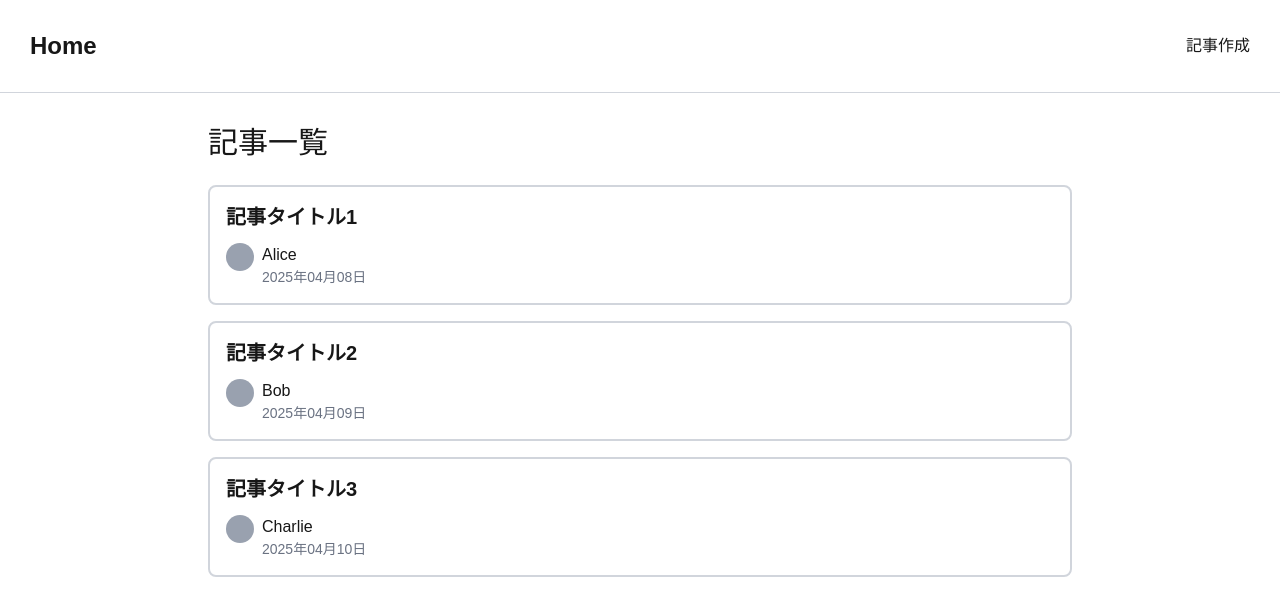
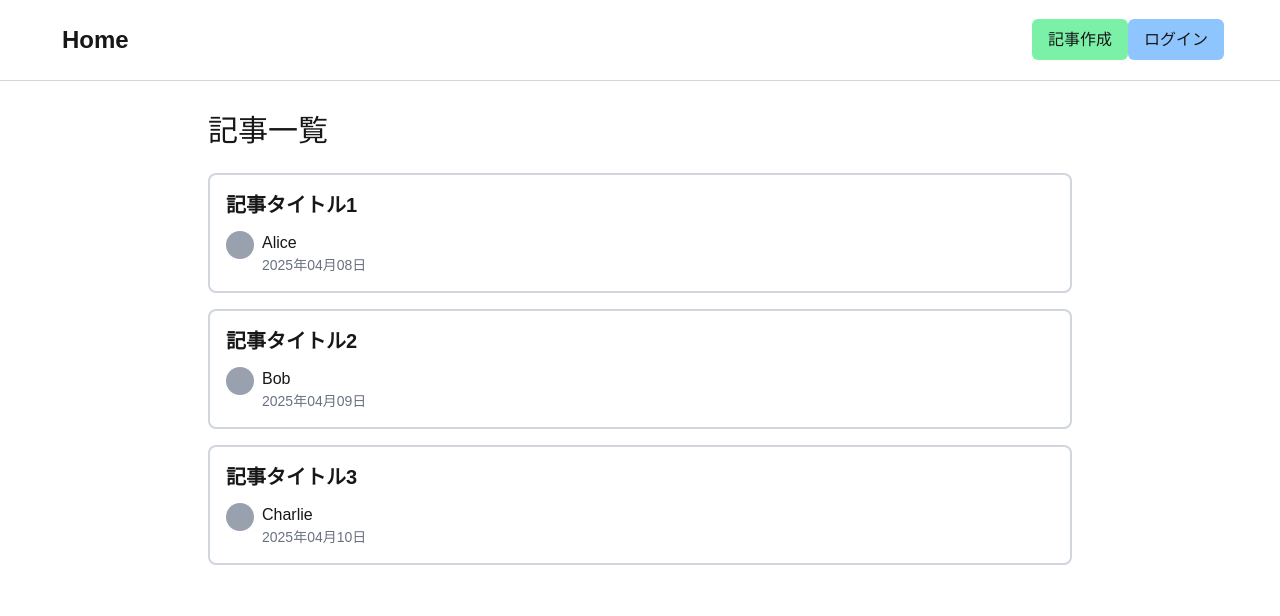
Before and after one commit to la-lala8701/my-blog, a Next.js app: page / in a window 1280 px wide. Shown: the top 616 px of the page. Built offline with nearby package versions, Linux system fonts and the light colour scheme.

Commit message:
🩹 スタイルの修正と、ボタンの追加

```diff
--- a/app/components/Header.tsx
+++ b/app/components/Header.tsx
@@ -2,15 +2,30 @@ import Link from "next/link";
 
 export const Header = () => {
   return (
-    <header className="p-6 border-b border-gray-300">
+    <header className="py-6 px-14 border-b border-gray-300">
       <div className="flex items-center justify-between">
-        <h1 className="p-1.5 text-2xl font-bold">
-          <Link href="/">Home</Link>
+        <h1 className="text-2xl font-bold">
+          <Link className="p-1.5" href="/">
+            Home
+          </Link>
         </h1>
         <nav>
-          <ul>
-            <li className="p-1.5">
-              <Link href="/about">記事作成</Link>
+          <ul className="flex">
+            <li>
+              <Link
+                className="ml-4 px-4 py-3 bg-green-300 rounded-md hover:bg-green-400"
+                href="/create"
+              >
+                記事作成
+              </Link>
+            </li>
+            <li>
+              <Link
+                className="px-4 py-3 bg-blue-300 rounded-md hover:bg-blue-400"
+                href="/login"
+              >
+                ログイン
+              </Link>
             </li>
           </ul>
         </nav>
```
